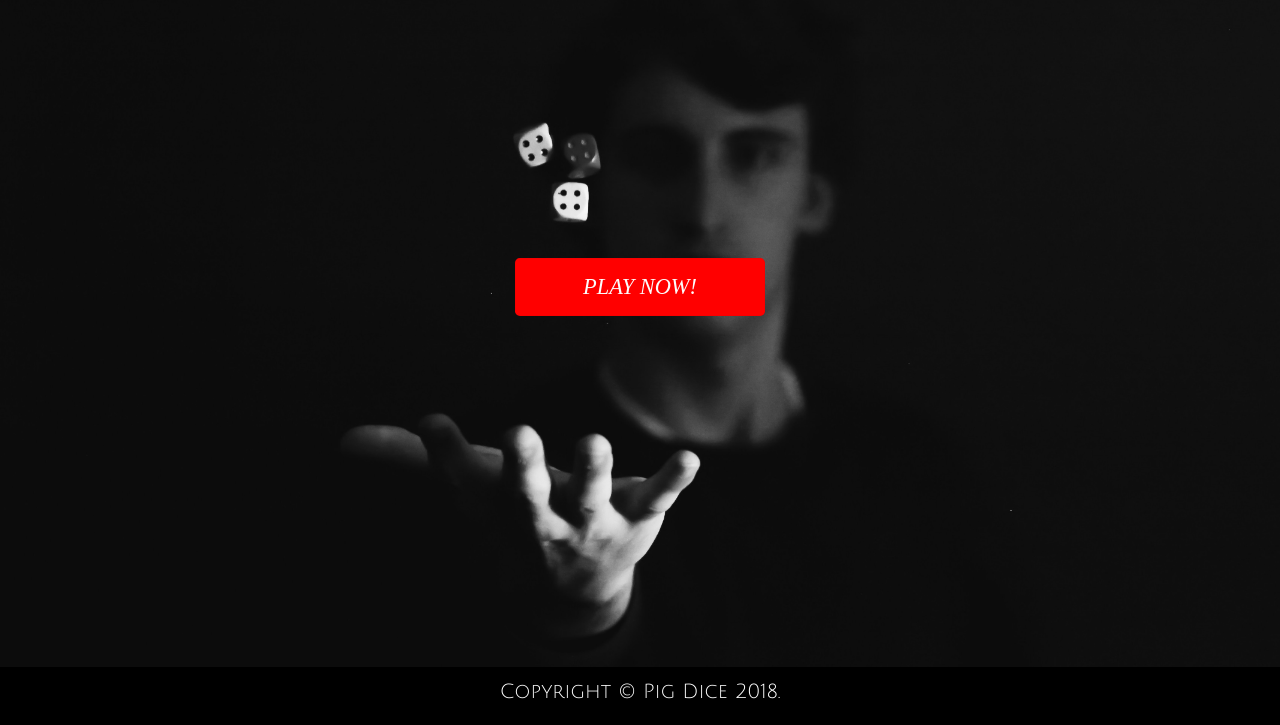
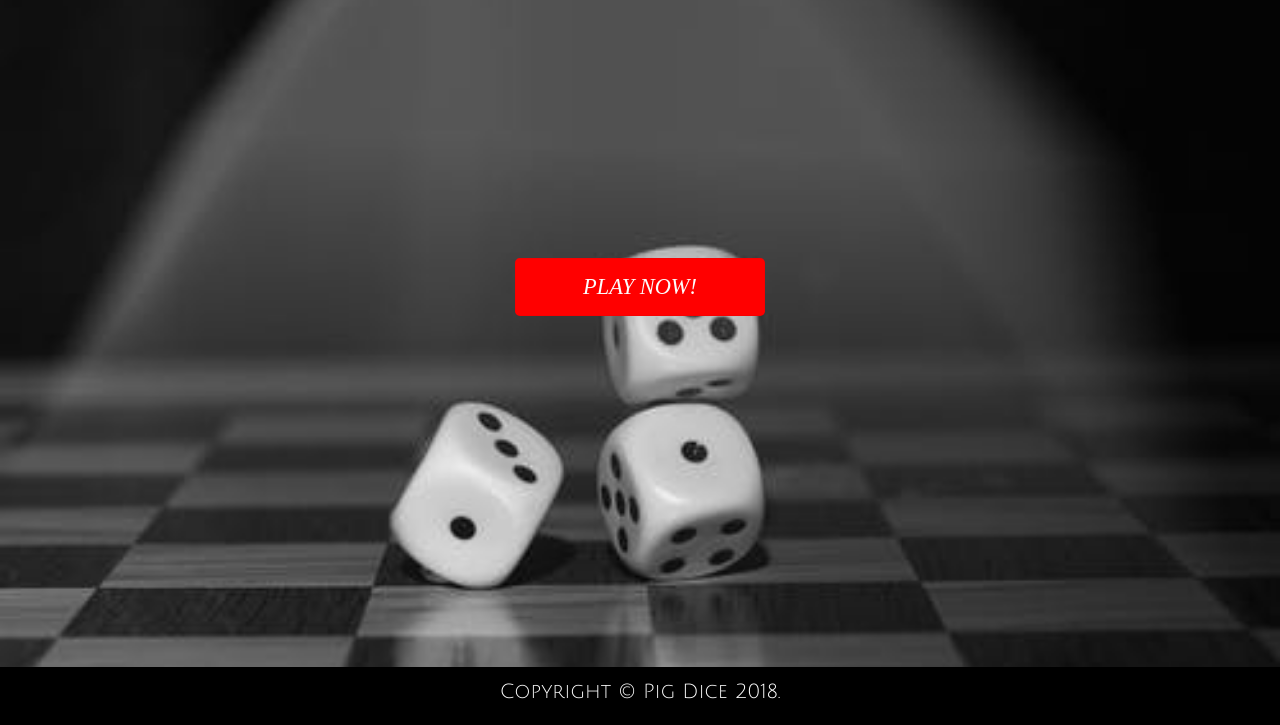
Before and after one commit to KAYITARES/Pice-Dice, a plain HTML site: page index.html in a window 1280 px wide. Shown: the part 75-800 px from the top of the page. Drawn offline with nearby package versions, Linux system fonts and the light colour scheme; a web font is replaced by a local one.

Commit message:
changing background-image

```diff
--- a/css/styles.css
+++ b/css/styles.css
@@ -2,7 +2,7 @@
 body,
 html {
     height: 100%;
-    background-image: url("../img/header-image.jpg");
+    background-image: url("../img/header-img.jpeg");
     background-size: cover;
     position: relative;
 }
```
Also changed, not shown: img/header-image.jpg (deleted), img/header-img.jpeg (added).
